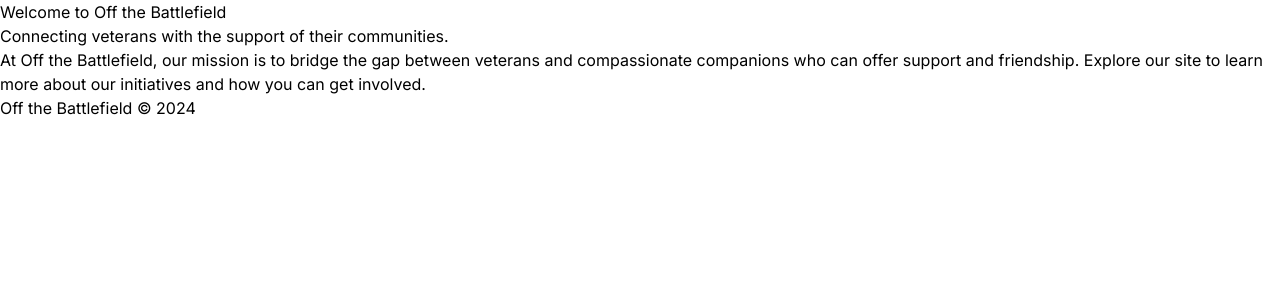
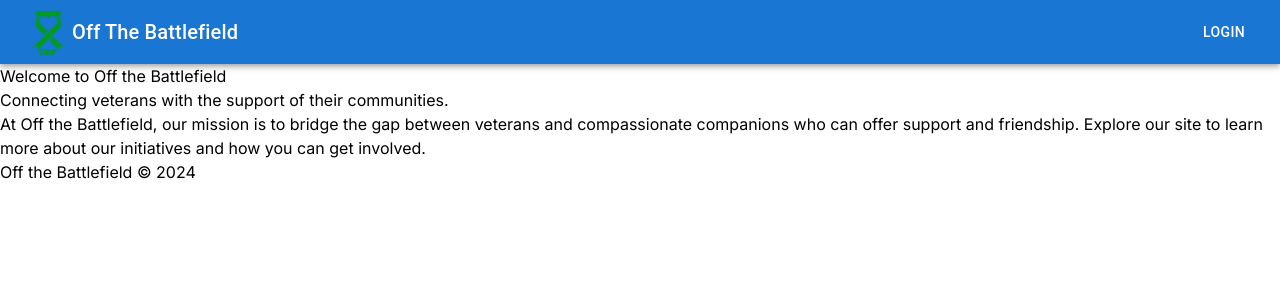
Before and after one commit to OffTheBattlefieldFoundation/obf-web, a Next.js app: page / in a window 1280 px wide. Shown: the top 300 px of the page. Built offline with nearby package versions, Linux system fonts and the light colour scheme.

Commit message:
MUI, Framer, Navbar

```diff
--- a/package.json
+++ b/package.json
@@ -9,6 +9,10 @@
     "lint": "next lint"
   },
   "dependencies": {
+    "@emotion/react": "^11.13.3",
+    "@emotion/styled": "^11.13.0",
+    "@mui/material": "^6.1.5",
+    "framer-motion": "^11.11.10",
     "next": "14.2.15",
     "react": "^18",
     "react-dom": "^18"
--- a/src/app/layout.tsx
+++ b/src/app/layout.tsx
@@ -1,5 +1,6 @@
 import { Inter } from 'next/font/google'
 import './globals.css'
+import Navbar from '@/components/Navbar'
 
 const inter = Inter({ subsets: ['latin'] })
 
@@ -15,7 +16,10 @@ export default function RootLayout({
 }>) {
   return (
     <html lang="en">
-      <body className={inter.className}>{children}</body>
+      <body className={inter.className}>
+        <Navbar />
+        {children}
+      </body>
     </html>
   )
 }
--- /dev/null
+++ b/src/components/Navbar.tsx
@@ -0,0 +1,28 @@
+import React from 'react'
+import AppBar from '@mui/material/AppBar'
+import Toolbar from '@mui/material/Toolbar'
+import Typography from '@mui/material/Typography'
+import Button from '@mui/material/Button'
+import Image from 'next/image'
+
+export default function MyNavbar() {
+  return (
+    <div>
+      <AppBar position="static">
+        <Toolbar>
+          <Image
+            className="inline"
+            src="/logo.png"
+            alt="logo"
+            width="48"
+            height="48"
+          />
+          <Typography variant="h6" component="div" sx={{ flexGrow: 1 }}>
+            Off The Battlefield
+          </Typography>
+          <Button color="inherit">Login</Button>
+        </Toolbar>
+      </AppBar>
+    </div>
+  )
+}
```
Also changed, not shown: public/logo.png (added), 1 other file (tests, documents, lock files or other folders).
